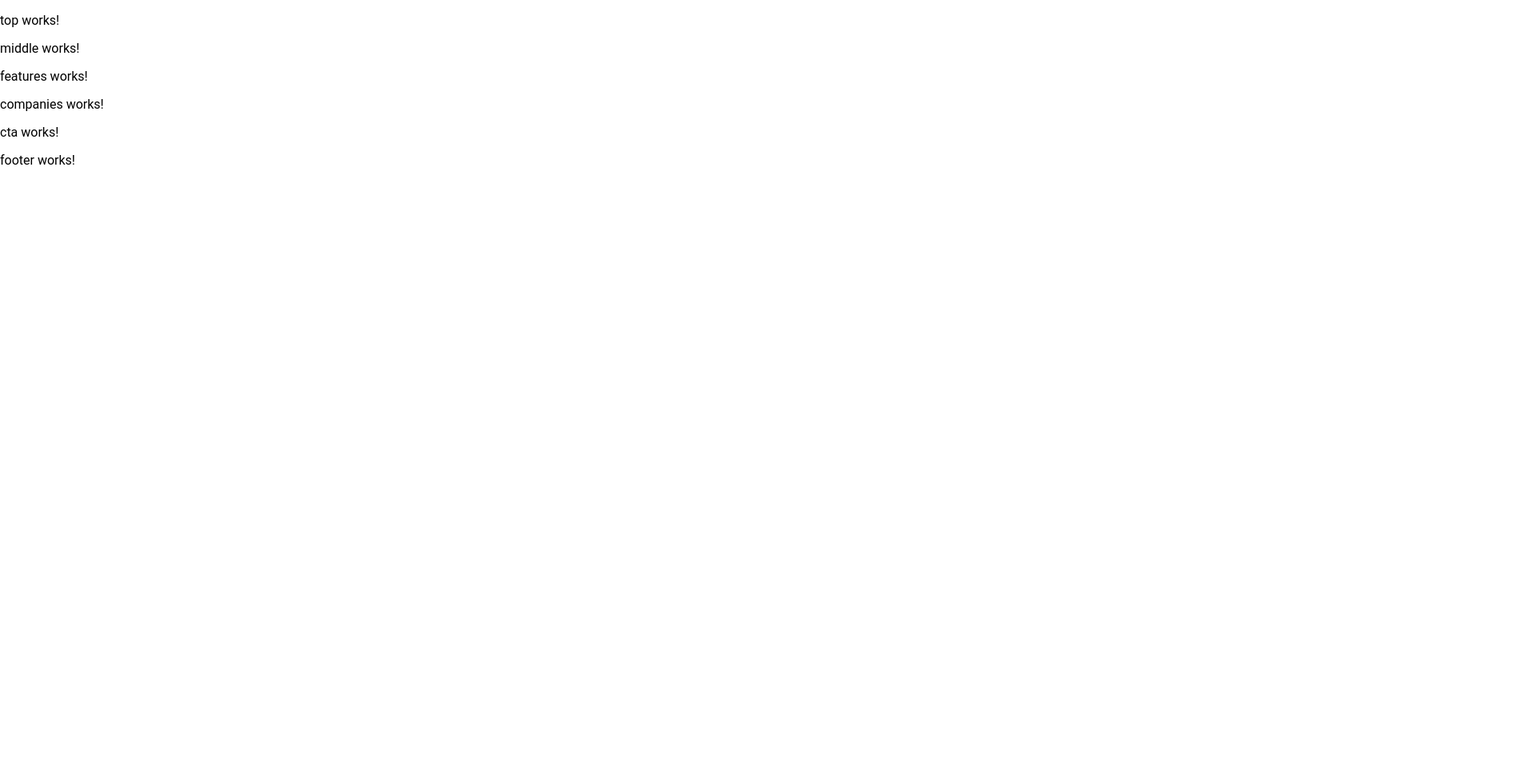
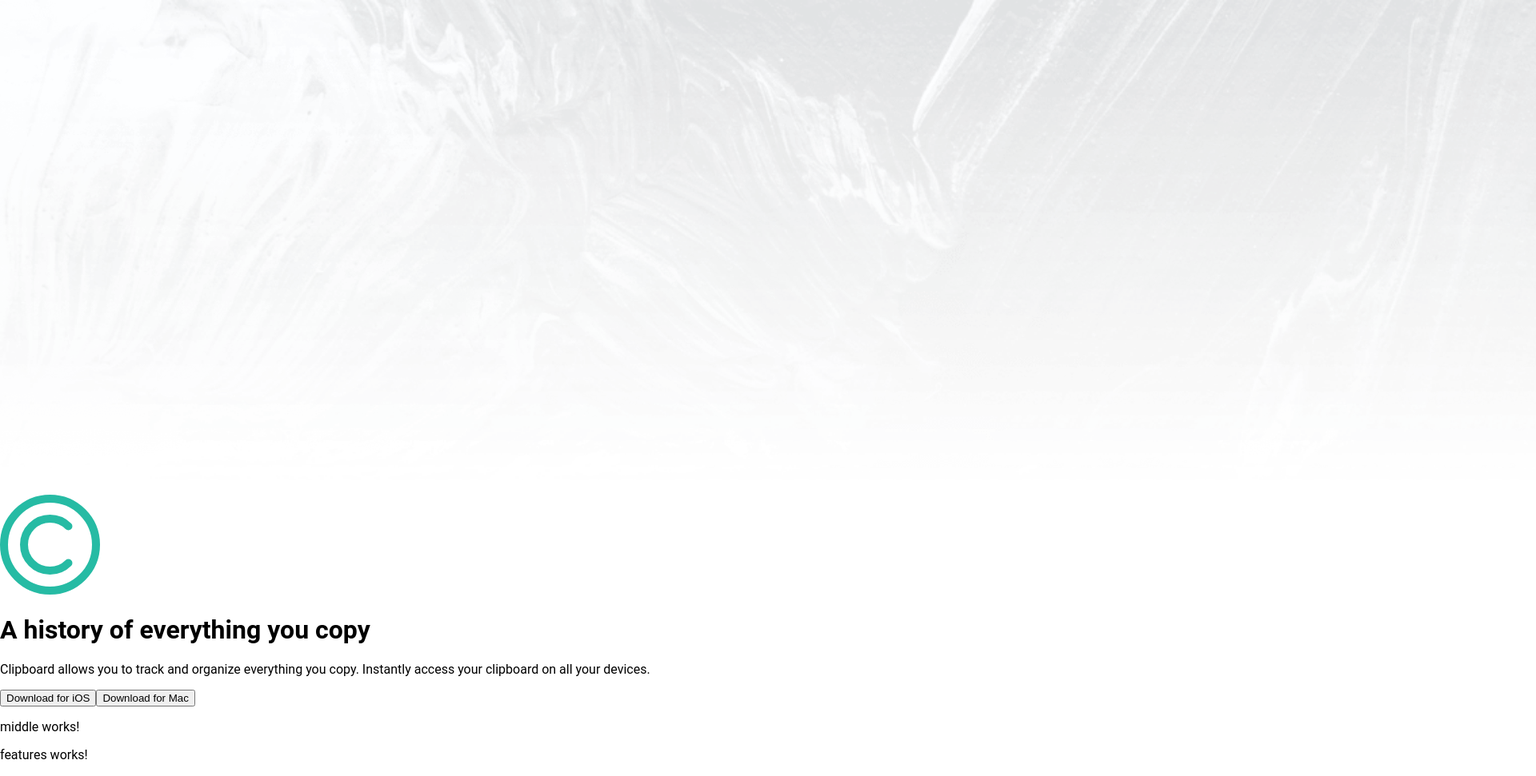
Before and after one commit to clf94-dev/clipboard-angular, an Angular app: page / in a window 1280 px wide. Shown: the top 971 px of the page at 80% size, 1920 px wide, since content can reach past the window. Before the commit the page ends 816 px from the top, so only its background shows below. Built offline with nearby package versions, Linux system fonts and the light colour scheme.

Commit message:
added struct Top component

```diff
--- a/src/app/components/top/top.component.html
+++ b/src/app/components/top/top.component.html
@@ -1 +1,8 @@
-<p>top works!</p>
+<img class='backgroundTop' src="{{backTop}}" srcset="{{backTop}} 756w, {{backTopM}} 400w" alt="background">
+<div class='top-section'>
+    <img src="{{logo}}" alt="clipboard logo">
+    <h1>A history of everything you copy</h1>
+    <p>Clipboard allows you to track and organize everything you copy. Instantly access your clipboard on all your devices.</p>
+    <button class='btn green-btn'>Download for iOS</button>
+    <button class='btn blue-btn'>Download for Mac</button>
+</div>
--- a/src/app/components/top/top.component.ts
+++ b/src/app/components/top/top.component.ts
@@ -6,7 +6,9 @@ import { Component, OnInit } from '@angular/core';
   styleUrls: ['./top.component.scss']
 })
 export class TopComponent implements OnInit {
-
+  logo='../../../assets/images/logo.svg'
+  backTop='../../../assets/images/bg-header-desktop.png'
+  backTopM='../../../assets/images/bg-header-mobile.png'
   constructor() { }
 
   ngOnInit(): void {
```
